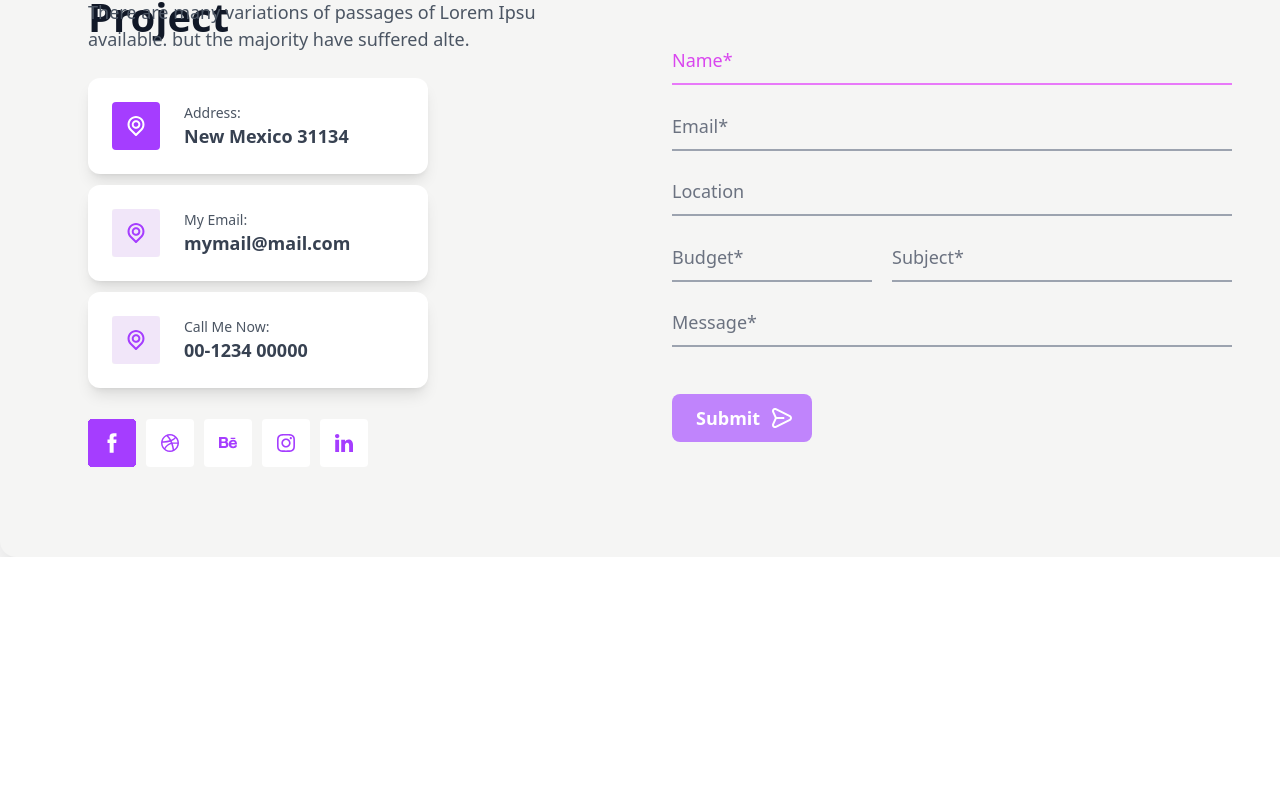
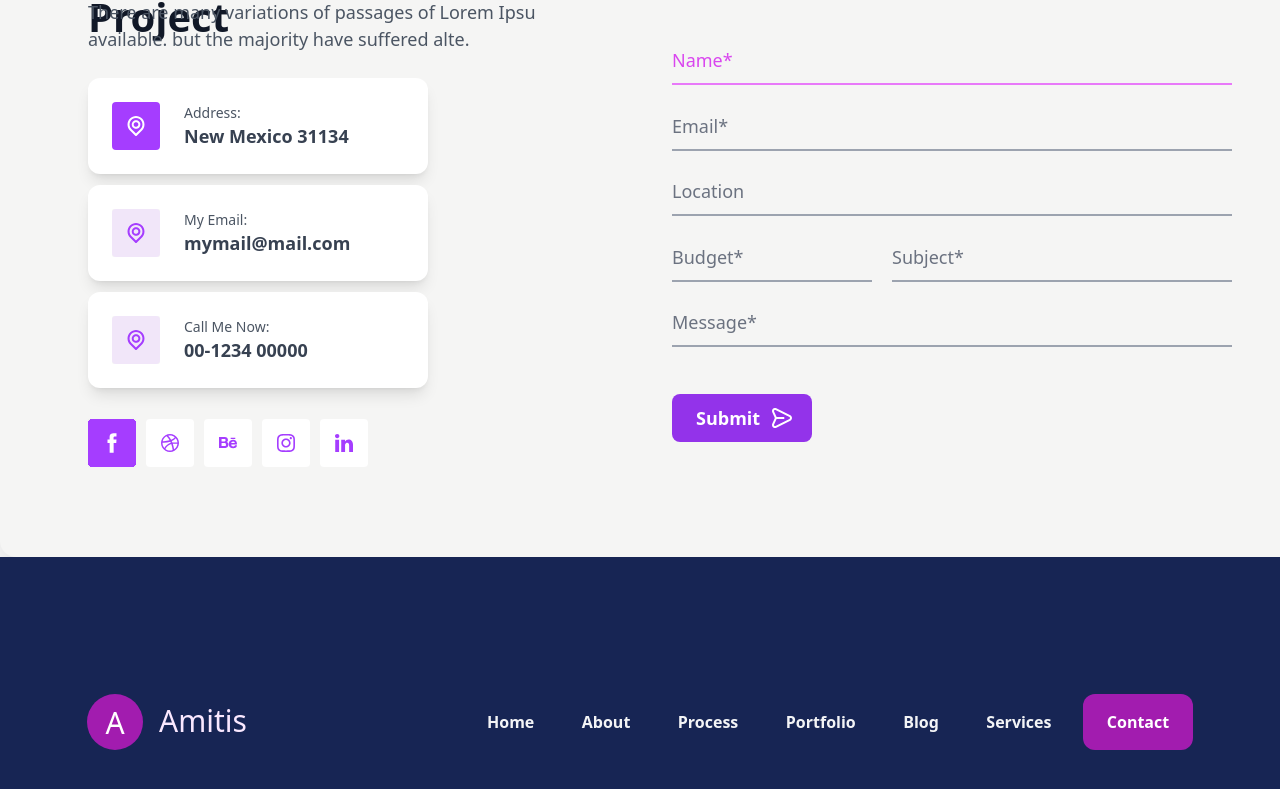
Before and after one commit to amitis-star/Portofolio, a React (Create React App) app: page / in a window 1280 px wide. Shown: the part 6909-7698 px from the top of the page. Before the commit the page ends 7466 px from the top, so only its background shows below. Built offline with nearby package versions, Linux system fonts and the light colour scheme.

Commit message:
section 16

```diff
--- a/src/components/Home.js
+++ b/src/components/Home.js
@@ -611,10 +611,42 @@ const Home = () => {
                 <p className="text-gray-500 font-400 text-18">Message*</p>
               </div>
             </div>
-            <button className="w-29 h-12 bg-purple-400 rounded-lg flex p-6 items-center justify-start gap-3">
+            <button className="w-29 h-12 bg-purple-600 rounded-lg flex p-6 items-center justify-start gap-3">
               <p className="text-white font-700 text-18">Submit</p>
-              <img src={Send} alt="send" className="w-5 h-5"/>
+              <img src={Send} alt="send" className="w-5 h-5" />
             </button>
+          </div>
+        </div>
+        {/* section 16 */}
+        <div className="relative">
+          <div className="w-full bg-blue-950 h-50 absolute flex justify-center items-center">
+            <div className="w-full h-24 flex justify-around items-center py-5">
+              <div className="w-37 h-full flex gap-4 items-cetner">
+                <span className="bg-fuchsia-800 w-14 h-14 rounded-full flex justify-center items-center text-30 font-500 text-white">
+                  A
+                </span>
+                <p className="text-30 font-500 text-fuchsia-100 text-center my-1">
+                  Amitis
+                </p>
+              </div>
+              <div className="w-[722px] h-full  flex items=center justify-between">
+                <span className="text-gray-100 font-600 py-4 px-4">Home</span>
+                <span className="text-gray-100 font-600 py-4 px-4">About</span>
+                <span className="text-gray-100 font-600 py-4 px-4">
+                  Process
+                </span>
+                <span className="text-gray-100 font-600 py-4 px-4">
+                  Portfolio
+                </span>
+                <span className="text-gray-100 font-600 py-4 px-4">Blog</span>
+                <span className="text-gray-100 font-600 py-4 px-4">
+                  Services
+                </span>
+                <button className="h-full w-26 bg-fuchsia-800 rounded-xl text-white font-600">
+                  Contact
+                </button>
+              </div>
+            </div>
           </div>
         </div>
       </div>
```
